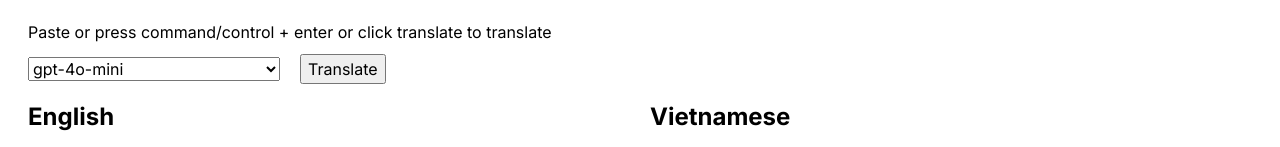
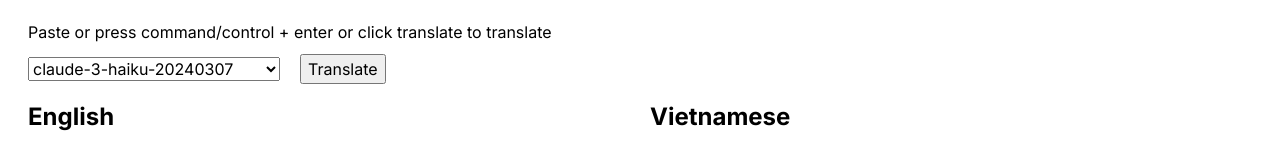
Before and after one commit to LeHoangTuanbk/trilingual-translation, a Next.js app: page / in a window 1280 px wide. Shown: the part 375-522 px from the top of the page. Built offline with nearby package versions, Linux system fonts and the light colour scheme.

Commit message:
Update: haiku model

```diff
--- a/src/app/page.tsx
+++ b/src/app/page.tsx
@@ -14,7 +14,7 @@ const Home = () => {
   const [input, setInput] = useState("");
   const [english, setEnglish] = useState("");
   const [vietnamese, setVietnamese] = useState("");
-  const [selectedModel, setSelectedModel] = useState("gpt-4o-mini");
+  const [selectedModel, setSelectedModel] = useState("claude-3-haiku-20240307");
   const [isLoading, setIsLoading] = useState(false);
 
   const handleTranslate = useCallback(
```
